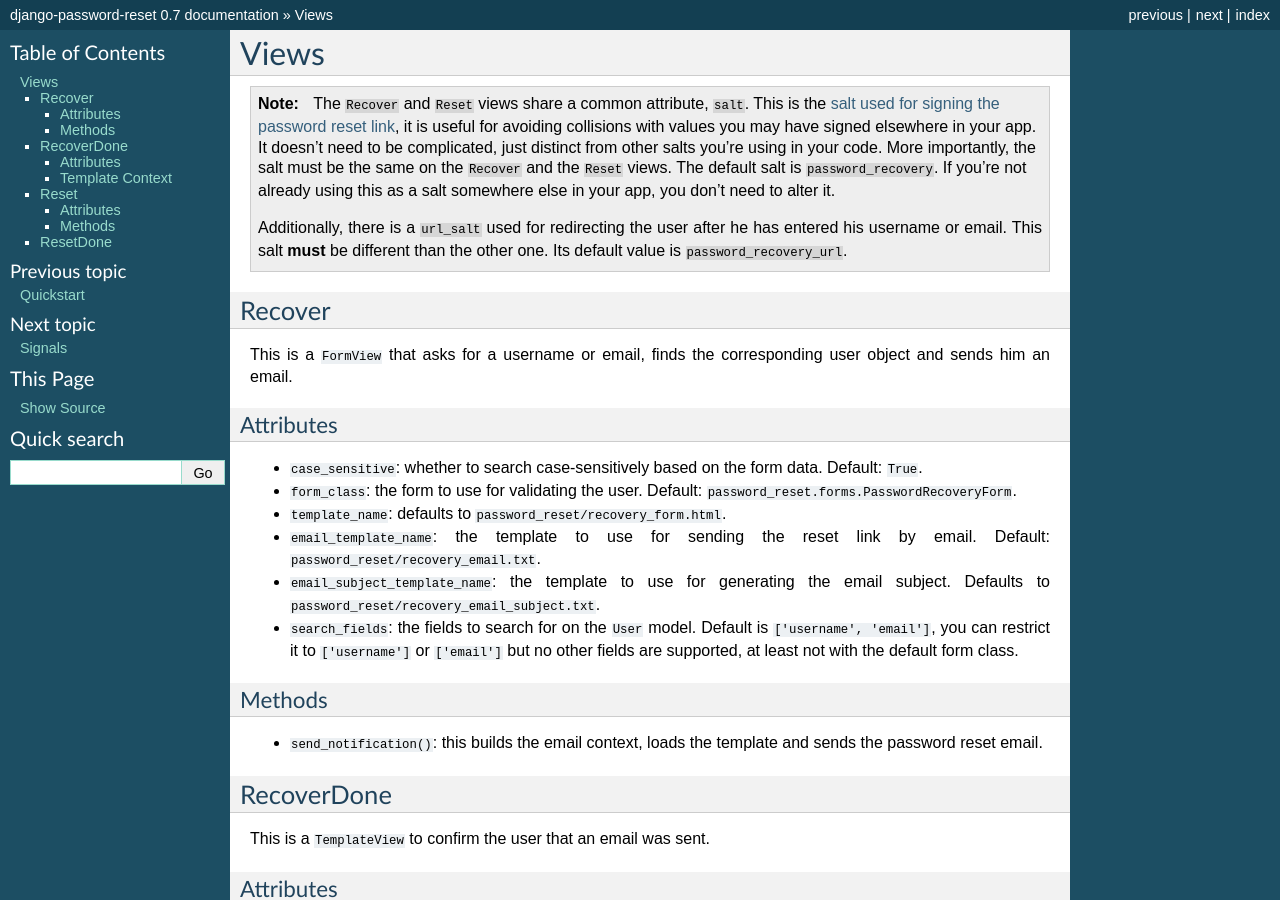
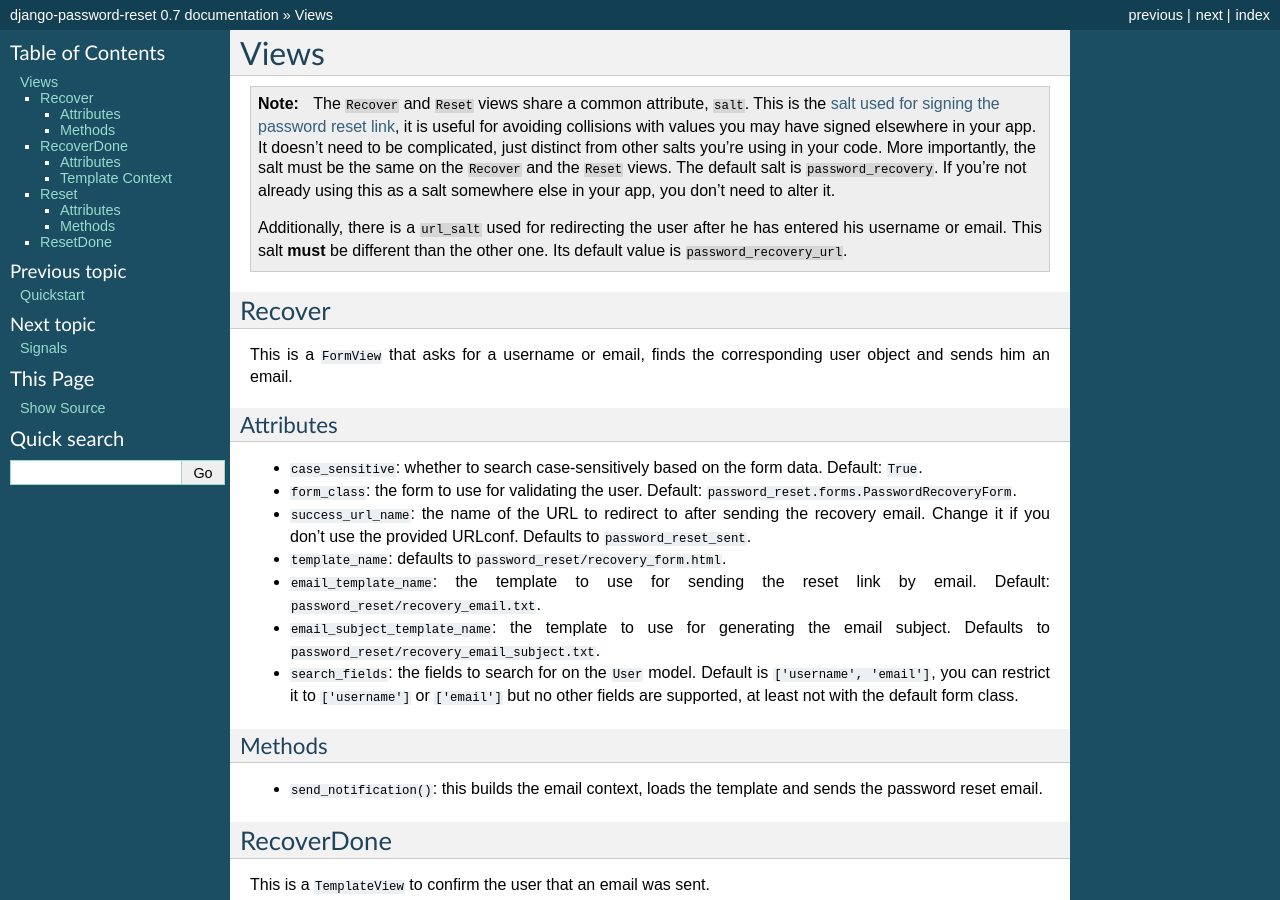
Before and after one commit to brutasse/django-password-reset, a Sphinx documentation site: the page built from docs/views.rst, in a window 1280 px wide and 900 px high. Built offline with Sphinx 7.4.7, drawn with Linux system fonts in a browser that asks for light colours.

Commit message:
Updated documentation adding success_url_name configuration for Recover view.

```diff
--- a/docs/views.rst
+++ b/docs/views.rst
@@ -32,6 +32,10 @@
 
 * ``form_class``: the form to use for validating the user. Default:
   ``password_reset.forms.PasswordRecoveryForm``.
+
+* ``success_url_name``: the name of the URL to redirect to after sending the
+  recovery email. Change it if you don't use the provided URLconf. Defaults to
+  ``password_reset_sent``.
 
 * ``template_name``: defaults to ``password_reset/recovery_form.html``.
 
```
